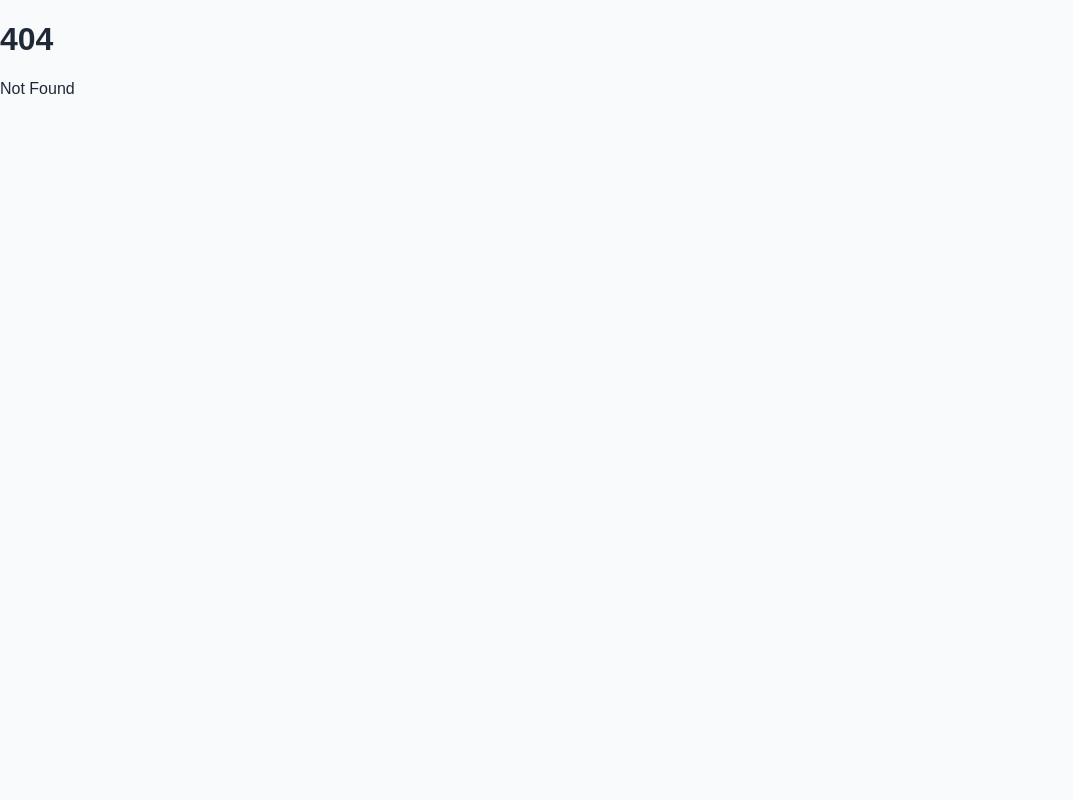
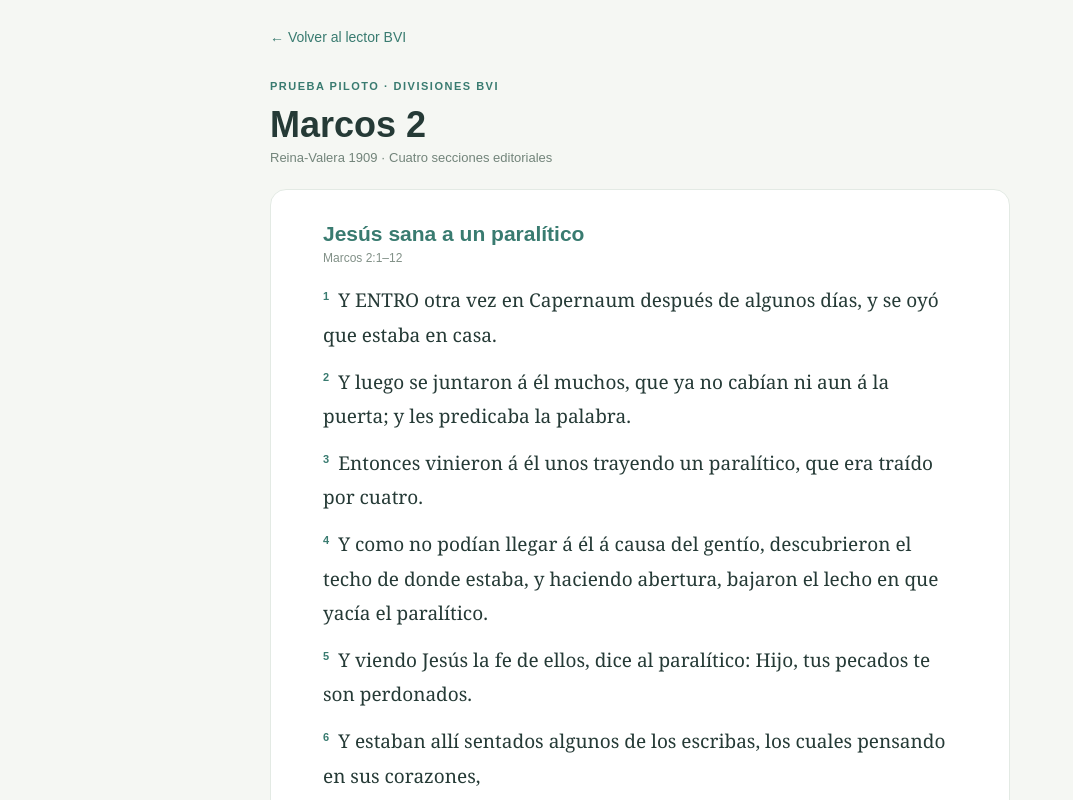
Before and after one commit to javier-efrain/biblia-visual-interactiva, a SvelteKit app: page /piloto-marcos-2 in a window 1280 px wide. Before the commit this address had no page. Shown: the top 800 px of the page, without its empty margins (0-1073 px from the left). Built offline with nearby package versions, Linux system fonts and the light colour scheme.

Commit message:
Crear vista piloto de Marcos 2 con cuatro subtítulos

```diff
--- /dev/null
+++ b/src/routes/piloto-marcos-2/+page.svelte
@@ -0,0 +1,67 @@
+<script lang="ts">
+  import { resolve } from '$app/paths';
+  import { onMount } from 'svelte';
+  import divisiones from '$lib/data/divisiones/marcos-2.json';
+
+  type Versiculo = { verse: number; text: string };
+  let versiculos = $state<Versiculo[]>([]);
+  let cargando = $state(true);
+  let error = $state('');
+
+  onMount(async () => {
+    try {
+      const respuesta = await fetch(`${resolve('/')}bibles/rv1909/41.json`);
+      if (!respuesta.ok) throw new Error('No se pudo cargar Marcos');
+      const libro: { chapters: Record<string, Versiculo[]> } = await respuesta.json();
+      versiculos = libro.chapters['2'] ?? [];
+    } catch (e) {
+      error = e instanceof Error ? e.message : String(e);
+    } finally {
+      cargando = false;
+    }
+  });
+</script>
+
+<svelte:head>
+  <title>Marcos 2 · Prueba piloto BVI</title>
+  <meta name="description" content="Prueba piloto de divisiones editoriales en Marcos 2." />
+</svelte:head>
+
+<main class="pagina">
+  <a class="volver" href={resolve('/')}>← Volver al lector BVI</a>
+  <div class="etiqueta">PRUEBA PILOTO · DIVISIONES BVI</div>
+  <h1>Marcos 2</h1>
+  <p class="version">Reina-Valera 1909 · Cuatro secciones editoriales</p>
+
+  {#if cargando}
+    <p>Cargando capítulo…</p>
+  {:else if error}
+    <p role="alert">{error}</p>
+  {:else}
+    <article class="capitulo">
+      {#each versiculos as versiculo (versiculo.verse)}
+        {#each divisiones.sections.filter((seccion) => seccion.startVerse === versiculo.verse) as seccion (seccion.id)}
+          <h2 class="division">{seccion.title}</h2>
+          <p class="referencia">Marcos 2:{seccion.startVerse}–{seccion.endVerse}</p>
+        {/each}
+        <p class="versiculo"><sup>{versiculo.verse}</sup>{versiculo.text}</p>
+      {/each}
+    </article>
+  {/if}
+</main>
+
+<style>
+  :global(body) { margin: 0; background: #f5f7f3; color: #253a36; }
+  .pagina { max-width: 780px; margin: 0 auto; padding: 28px 20px 70px; }
+  .volver { display: inline-block; color: #397b70; font-size: 14px; margin-bottom: 35px; text-decoration: none; }
+  .etiqueta { font-size: 11px; letter-spacing: 1.5px; font-weight: 800; color: #397b70; }
+  h1 { margin: 12px 0 4px; font-size: 36px; }
+  .version { margin: 0 0 24px; color: #72847a; font-size: 13px; }
+  .capitulo { background: white; border: 1px solid #e3eae4; border-radius: 16px; padding: 30px clamp(22px, 5vw, 52px) 45px; }
+  .division { margin: 36px 0 3px; font-size: 21px; line-height: 1.35; color: #397b70; }
+  .division:first-child { margin-top: 0; }
+  .referencia { font-size: 12px; color: #819087; margin: 0 0 18px; }
+  .versiculo { margin: 0 0 13px; font: 19px/1.8 Georgia, 'Times New Roman', serif; }
+  sup { font: 700 11px Arial, sans-serif; color: #397b70; margin-right: 9px; }
+  @media(max-width:600px) { .pagina { padding: 20px 12px 50px; } .capitulo { padding: 24px 22px 35px; } h1 { font-size: 30px; } }
+</style>
```
